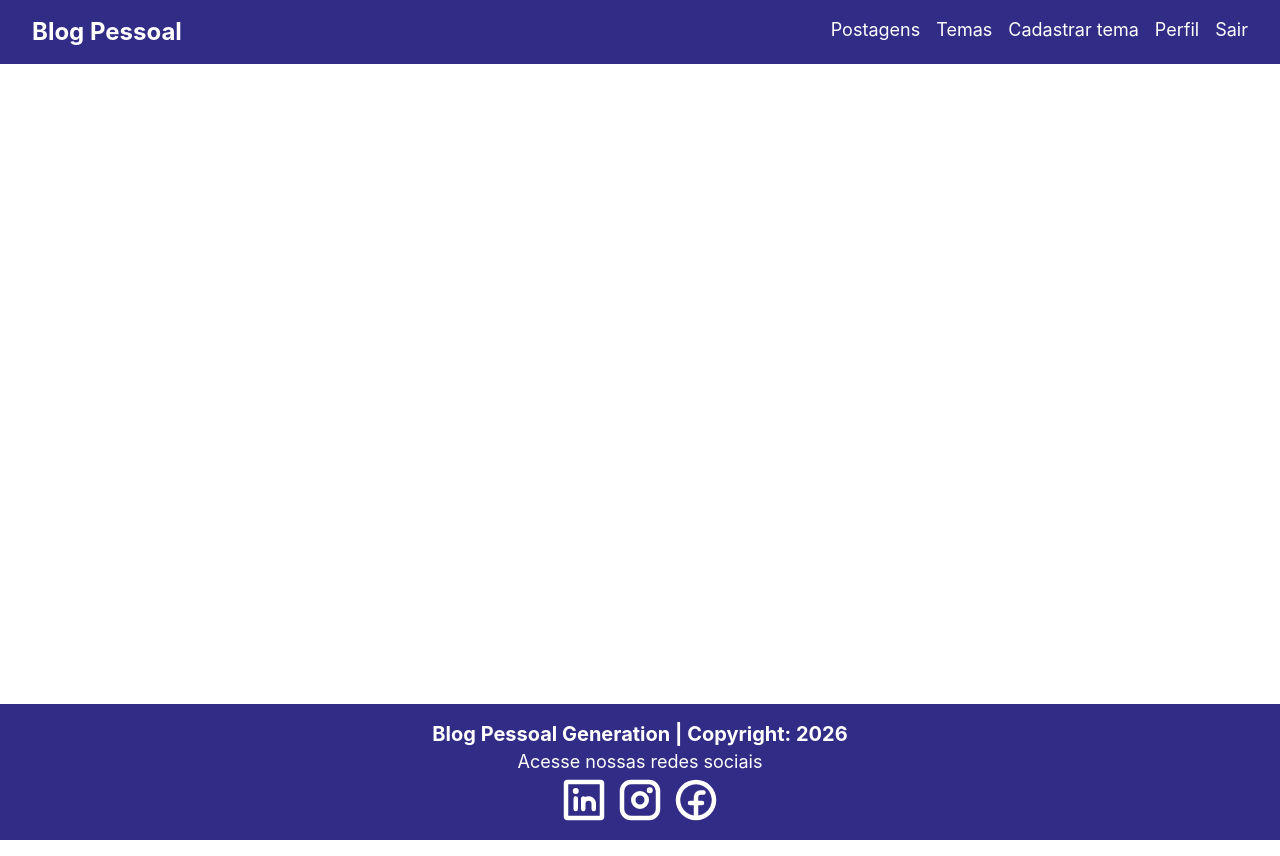
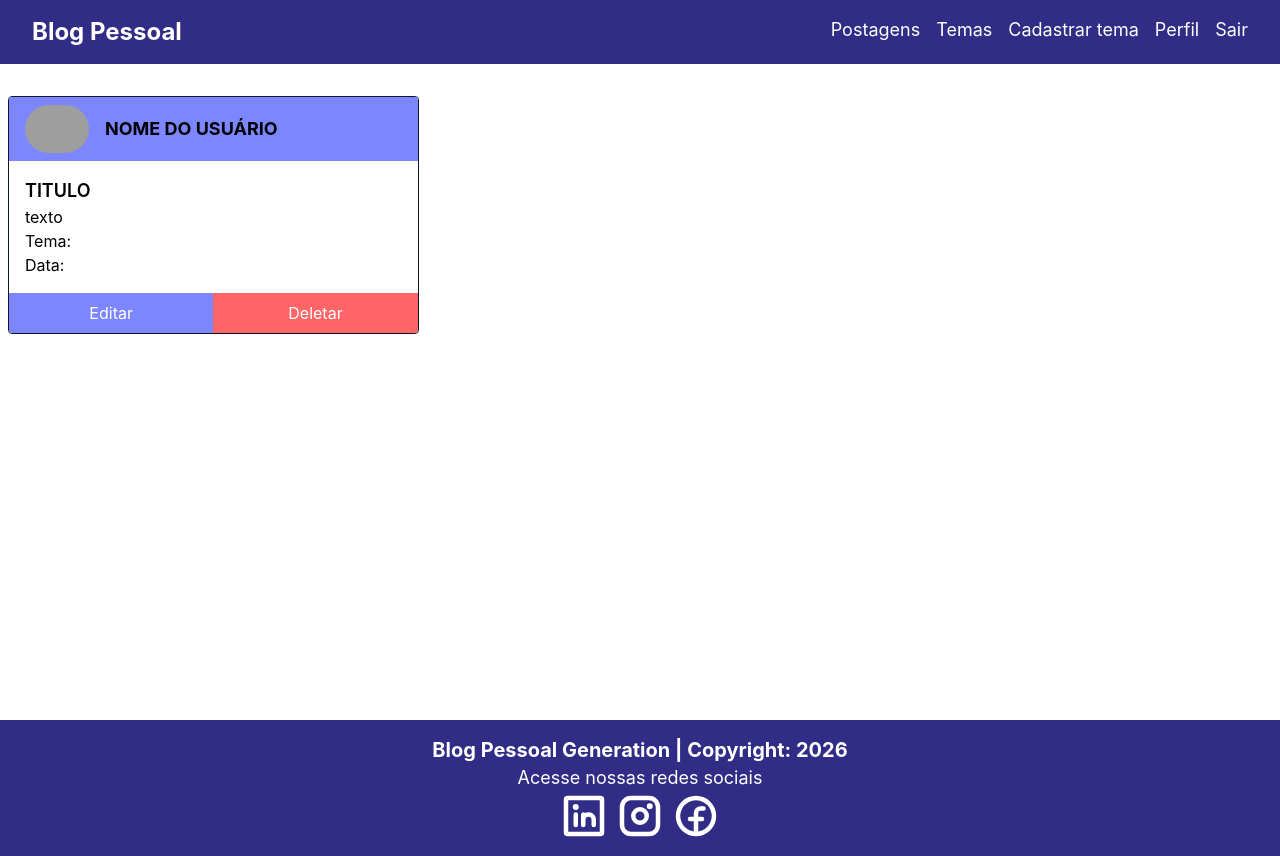
Before and after one commit to Eliane-orlandin/blog-pessoal-frontend, a React (Vite) app: page /postagens in a window 1280 px wide. Built offline with nearby package versions, Linux system fonts and the light colour scheme; grey boxes are pictures that could not be loaded.

Commit message:
feat: adiciona componente ListaPostagens e CardPostagem com rotas correspondentes

```diff
--- a/src/App.tsx
+++ b/src/App.tsx
@@ -8,6 +8,7 @@
 import { AuthProvider } from './contexts/AuthContext'
 import FormTema from './components/tema/formtema/FormTema'
 import DeletarTema from './components/tema/deletartema/DeletarTema'
+import ListaPostagens from './components/postagem/listapostagens/ListaPostagens'
 
 function App() {
 	return (
@@ -24,6 +25,7 @@
 							<Route path="/cadastrartema" element={<FormTema />} />
 							<Route path="/editartema/:id" element={<FormTema />} />
 							<Route path="/deletartema/:id" element={<DeletarTema />} />
+							<Route path="/postagens" element={<ListaPostagens />} />
 						</Routes>
 					</div>
 					<Footer />
--- a/src/components/navbar/Navbar.tsx
+++ b/src/components/navbar/Navbar.tsx
@@ -24,7 +24,7 @@
                     <Link to='/home' className="text-2xl font-bold">Blog Pessoal</Link>
 
                     <div className='flex gap-4'>
-                        Postagens
+                        <Link to='/postagens' className='hover:underline'>Postagens</Link>
                         <Link to='/temas' className='hover:underline'>Temas</Link>
                         <Link to='/cadastrartema' className='hover:underline'>Cadastrar tema</Link>
                         Perfil
--- /dev/null
+++ b/src/components/postagem/cardpostagem/CardPostagem.tsx
@@ -0,0 +1,37 @@
+import { Link } from 'react-router-dom'
+
+function CardPostagem() {
+    return (
+        <div className='border-slate-900 border
+            flex flex-col rounded overflow-hidden justify-between'>
+
+            <div>
+                <div className="flex w-full bg-indigo-400 py-2 px-4 items-center gap-4">
+                    <img src='https://i.imgur.com/pK6vSCy.png'
+                         className='h-12 rounded-full' alt="" />
+                    <h3 className='text-lg font-bold text-center uppercase'>
+                        Nome do Usuário
+                    </h3>
+                </div>
+                <div className='p-4 '>
+                    <h4 className='text-lg font-semibold uppercase'>Titulo</h4>
+                    <p>texto</p>
+                    <p>Tema: </p>
+                    <p>Data: </p>
+                </div>
+            </div>
+            <div className="flex">
+                <Link to='' className='w-full text-white bg-indigo-400
+                    hover:bg-indigo-800 flex items-center justify-center py-2'>
+                    <button>Editar</button>
+                </Link>
+                <Link to='' className='text-white bg-red-400
+                    hover:bg-red-700 w-full flex items-center justify-center'>
+                    <button>Deletar</button>
+                </Link>
+            </div>
+        </div>
+    )
+}
+
+export default CardPostagem
--- /dev/null
+++ b/src/components/postagem/listapostagens/ListaPostagens.tsx
@@ -0,0 +1,19 @@
+import CardPostagem from "../cardpostagem/CardPostagem";
+
+function ListaPostagens() {
+    return (
+        <>
+            <div className="flex justify-center w-full my-4">
+                <div className="container flex flex-col mx-2">
+                    <div className='container mx-auto my-4
+                        grid grid-cols-1 md:grid-cols-2
+                        lg:grid-cols-3 gap-4'>
+                        <CardPostagem />
+                    </div>
+                </div>
+            </div>
+        </>
+    );
+}
+
+export default ListaPostagens;
```
